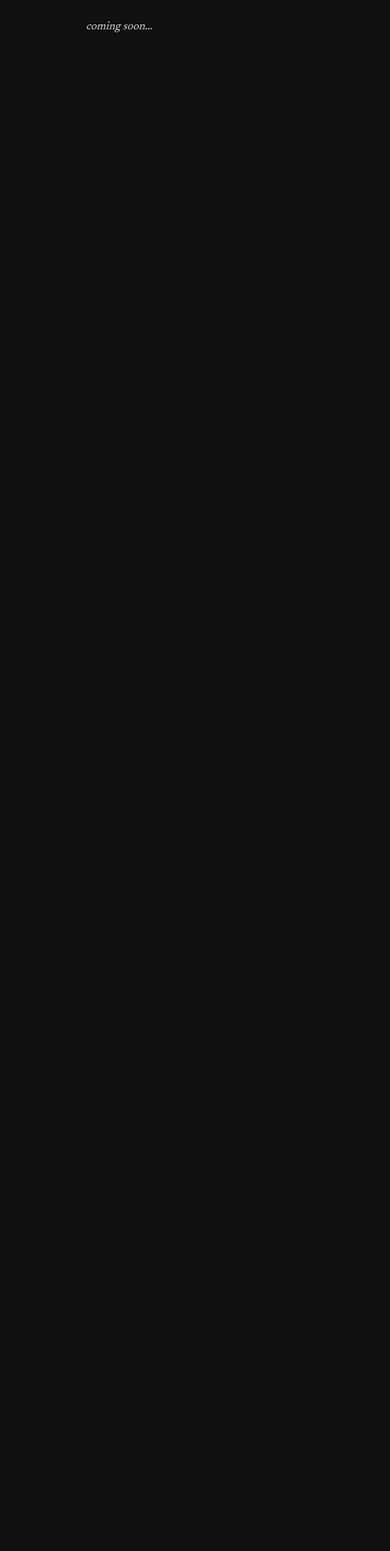
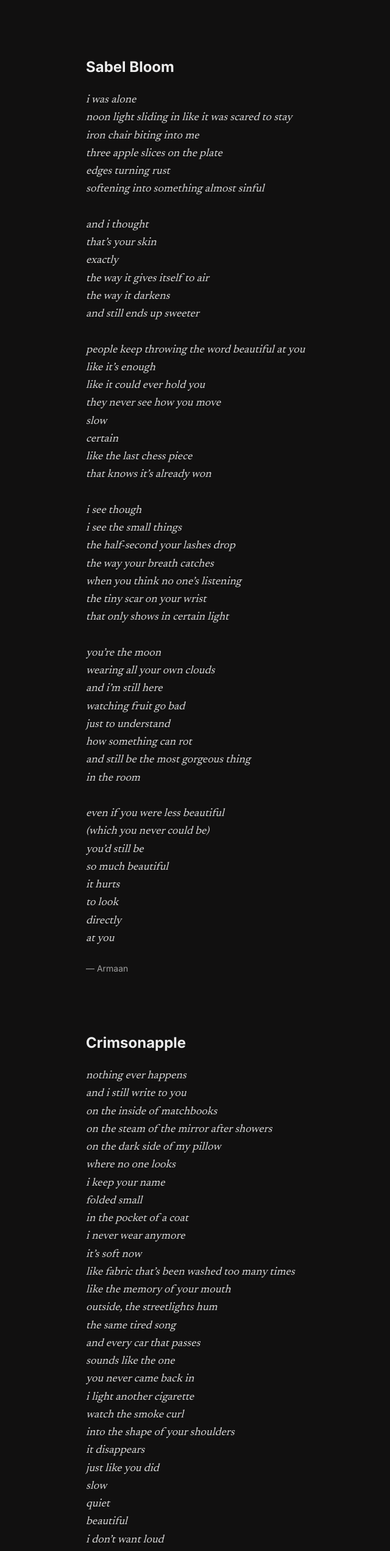
Before and after one commit to Armaan-zsh/razbill, a Next.js app: page /razbill/poetry in a window 1280 px wide. Shown: the part 242-2785 px from the top of the page at 61% size, without its empty margins (187-827 px from the left). Before the commit the page ends 800 px from the top, so only its background shows below. Built offline with nearby package versions, Linux system fonts and the light colour scheme.

Commit message:
Add poetry content and Plum animation

```diff
--- a/app/poetry/page.tsx
+++ b/app/poetry/page.tsx
@@ -1,18 +1,124 @@
 import { FadeIn } from '@/components/ui/fade-in'
+import Plum from '@/components/plum'
 
 export default function PoetryPage() {
     return (
+        <>
+            <Plum />
             <FadeIn>
-            <div className="space-y-8 font-serif italic text-lg pr-4">
+                <div className="space-y-24 font-serif italic text-lg pr-4 relative z-10">
                     <h1 className="text-3xl font-bold text-foreground mb-8 not-italic font-sans tracking-tight">
                         poetry
                     </h1>
-                <div className="space-y-6 leading-relaxed text-foreground/90">
-                    <p>
-                        coming soon...
-                    </p>
+
+                    <article className="space-y-6">
+                        <h2 className="text-2xl font-bold not-italic font-sans text-foreground">Sabel Bloom</h2>
+                        <div className="leading-relaxed text-foreground/90 whitespace-pre-wrap">
+                            {`i was alone
+noon light sliding in like it was scared to stay
+iron chair biting into me
+three apple slices on the plate
+edges turning rust
+softening into something almost sinful
+
+and i thought
+that’s your skin
+exactly
+the way it gives itself to air
+the way it darkens
+and still ends up sweeter
+
+people keep throwing the word beautiful at you
+like it’s enough
+like it could ever hold you
+they never see how you move
+slow
+certain
+like the last chess piece
+that knows it’s already won
+
+i see though
+i see the small things
+the half-second your lashes drop
+the way your breath catches
+when you think no one’s listening
+the tiny scar on your wrist
+that only shows in certain light
+
+you’re the moon
+wearing all your own clouds
+and i’m still here
+watching fruit go bad
+just to understand
+how something can rot
+and still be the most gorgeous thing
+in the room
+
+even if you were less beautiful
+(which you never could be)
+you’d still be
+so much beautiful
+it hurts
+to look
+directly
+at you`}
                         </div>
+                        <p className="text-sm font-sans not-italic text-muted mt-4">— Armaan</p>
+                    </article>
+
+                    <article className="space-y-6">
+                        <h2 className="text-2xl font-bold not-italic font-sans text-foreground">Crimsonapple</h2>
+                        <div className="leading-relaxed text-foreground/90 whitespace-pre-wrap">
+                            {`nothing ever happens
+and i still write to you
+on the inside of matchbooks
+on the steam of the mirror after showers
+on the dark side of my pillow
+where no one looks
+i keep your name
+folded small
+in the pocket of a coat
+i never wear anymore
+it’s soft now
+like fabric that’s been washed too many times
+like the memory of your mouth
+outside, the streetlights hum
+the same tired song
+and every car that passes
+sounds like the one
+you never came back in
+i light another cigarette
+watch the smoke curl
+into the shape of your shoulders
+it disappears
+just like you did
+slow
+quiet
+beautiful
+i don’t want loud
+i don’t want answers
+i just want to stay here
+in this room
+where the air still tastes like you
+breathing nothing
+feeling everything
+nothing ever happens
+but i still wait
+like a song on repeat
+that forgot how to end
+and if you ever walked back in
+i wouldn’t even ask why
+i’d just let the ash fall
+and say your name
+once
+soft
+like a secret
+the night already knows`}
+                        </div>
+                        <p className="text-sm font-sans not-italic text-muted mt-4">— Armaan</p>
+                    </article>
                 </div>
             </FadeIn>
+        </>
     )
 }
--- /dev/null
+++ b/components/plum.tsx
@@ -0,0 +1,159 @@
+"use client";
+
+import React, { useEffect, useRef, useState } from "react";
+
+const MIN_BRANCH = 30;
+const LEN = 6;
+const PROB = 0.5;
+
+export default function Plum() {
+    const canvasRef = useRef<HTMLCanvasElement | null>(null);
+    const [size, setSize] = useState({ width: 0, height: 0 });
+
+    useEffect(() => {
+        const updateSize = () => {
+            setSize({ width: window.innerWidth, height: window.innerHeight });
+        };
+        updateSize(); // Initial size
+        window.addEventListener("resize", updateSize);
+        return () => window.removeEventListener("resize", updateSize);
+    }, []);
+
+    const { width, height } = size;
+
+    useEffect(() => {
+        const canvas = canvasRef.current;
+        if (!canvas) return;
+
+        const ctx = canvas.getContext("2d");
+        if (!ctx) return;
+
+        // Set proper canvas size for retina displays
+        const dpr = window.devicePixelRatio || 1;
+        canvas.width = width * dpr;
+        canvas.height = height * dpr;
+        canvas.style.width = `${width}px`;
+        canvas.style.height = `${height}px`;
+        ctx.scale(dpr, dpr);
+
+        let pendingTasks: Function[] = [];
+
+        function step(x: number, y: number, rad: number) {
+            const length = Math.random() * LEN;
+
+            const nx = x + length * Math.cos(rad);
+            const ny = y + length * Math.sin(rad);
+
+            ctx!.beginPath();
+            ctx!.moveTo(x, y);
+            ctx!.lineTo(nx, ny);
+            ctx!.stroke();
+
+            const nRad = rad + (Math.random() - 0.5) * (Math.PI / 3); // Slightly deviate angle
+
+            if (Math.random() < PROB || length < 2) {
+                // Stop branching
+                return;
+            }
+
+            pendingTasks.push(() => step(nx, ny, nRad));
+
+            if (Math.random() < PROB) {
+                // Fork
+                pendingTasks.push(() => step(nx, ny, rad + (Math.random() - 0.5) * (Math.PI / 3)));
+            }
+        }
+
+        let frameCount = 0;
+
+        function start() {
+            ctx!.clearRect(0, 0, width, height);
+            ctx!.lineWidth = 1;
+            ctx!.strokeStyle = "rgba(160, 160, 160, 0.2)"; // Muted color with low opacity
+            pendingTasks = [];
+
+            // Start from edges
+            // Bottom edge
+            step(Math.random() * width, height, -Math.PI / 2);
+            step(Math.random() * width, height, -Math.PI / 2);
+
+            // Top edge sometimes
+            if (Math.random() < 0.3) step(Math.random() * width, 0, Math.PI / 2);
+        }
+
+        function frame() {
+            const tasks = [...pendingTasks];
+            pendingTasks = [];
+
+            tasks.forEach((fn) => fn());
+
+            // Keep removing tasks randomly to mimic organic growth speed variability?
+            // Actually the recursion logic above is synchronous deep recursion if not throttled.
+            // Wait, typical plum implementation uses requestAnimationFrame to slowly draw.
+        }
+
+        // Let's reimplement a cleaner frame-based approach
+
+        const branches: { x: number, y: number, rad: number }[] = [];
+
+        function init() {
+            ctx!.clearRect(0, 0, width, height);
+            ctx!.lineWidth = 1;
+            ctx!.strokeStyle = "rgba(150, 150, 150, 0.15)";
+
+            // Start points
+            const startX = Math.random() * width;
+            branches.push({ x: width / 2, y: height, rad: -Math.PI / 2 }); // Center bottom
+            if (Math.random() > 0.5) branches.push({ x: Math.random() * width, y: height, rad: -Math.PI / 2 });
+            if (Math.random() > 0.5) branches.push({ x: 0, y: Math.random() * height, rad: 0 }); // Left
+            if (Math.random() > 0.5) branches.push({ x: width, y: Math.random() * height, rad: Math.PI }); // Right
+        }
+
+        function loop() {
+            if (branches.length === 0) return;
+
+            // Process current branches
+            for (let i = branches.length - 1; i >= 0; i--) {
+                const b = branches[i];
+
+                const len = Math.random() * 6 + 2;
+                const nx = b.x + len * Math.cos(b.rad);
+                const ny = b.y + len * Math.sin(b.rad);
+
+                ctx!.beginPath();
+                ctx!.moveTo(b.x, b.y);
+                ctx!.lineTo(nx, ny);
+                ctx!.stroke();
+
+                b.x = nx;
+                b.y = ny;
+
+                // Curve
+                b.rad += (Math.random() - 0.5) * 0.5;
+
+                // Die or Branch
+                if (b.x < -100 || b.x > width + 100 || b.y < -100 || b.y > height + 100 || Math.random() < 0.02) {
+                    branches.splice(i, 1);
+                } else if (Math.random() < 0.03) {
+                    branches.push({ x: nx, y: ny, rad: b.rad + (Math.random() - 0.5) * 1 });
+                }
+            }
+
+            requestAnimationFrame(loop);
+        }
+
+        init();
+        loop();
+
+        return () => {
+            // cleanup
+        };
+    }, [width, height]);
+
+    return (
+        <canvas
+            ref={canvasRef}
+            className="fixed top-0 left-0 pointer-events-none -z-10 opacity-50"
+        />
+    );
+}
```
Also changed, not shown: 18 other files (tests, documents, lock files or other folders). Lines whose indentation alone changed are shown as unchanged.
